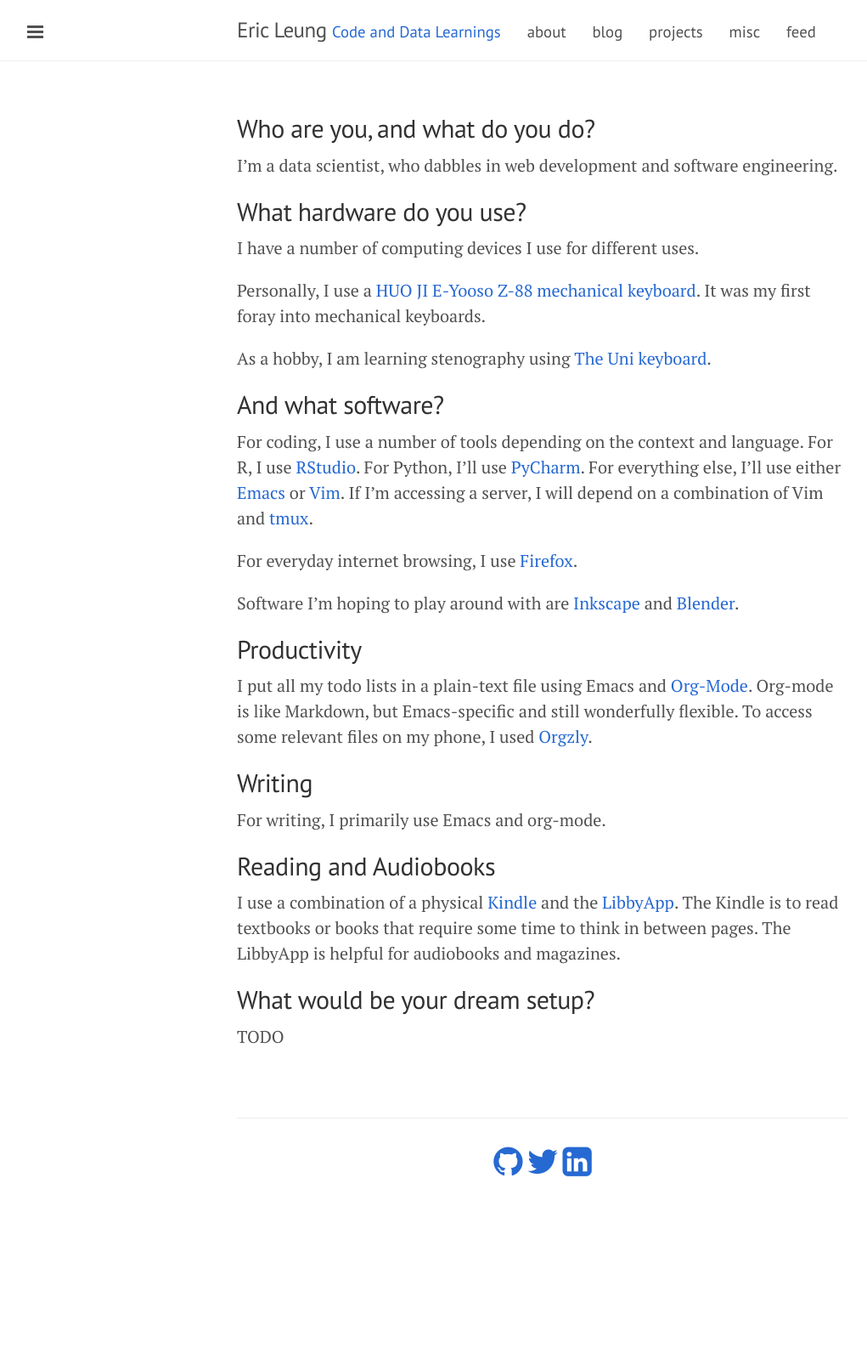
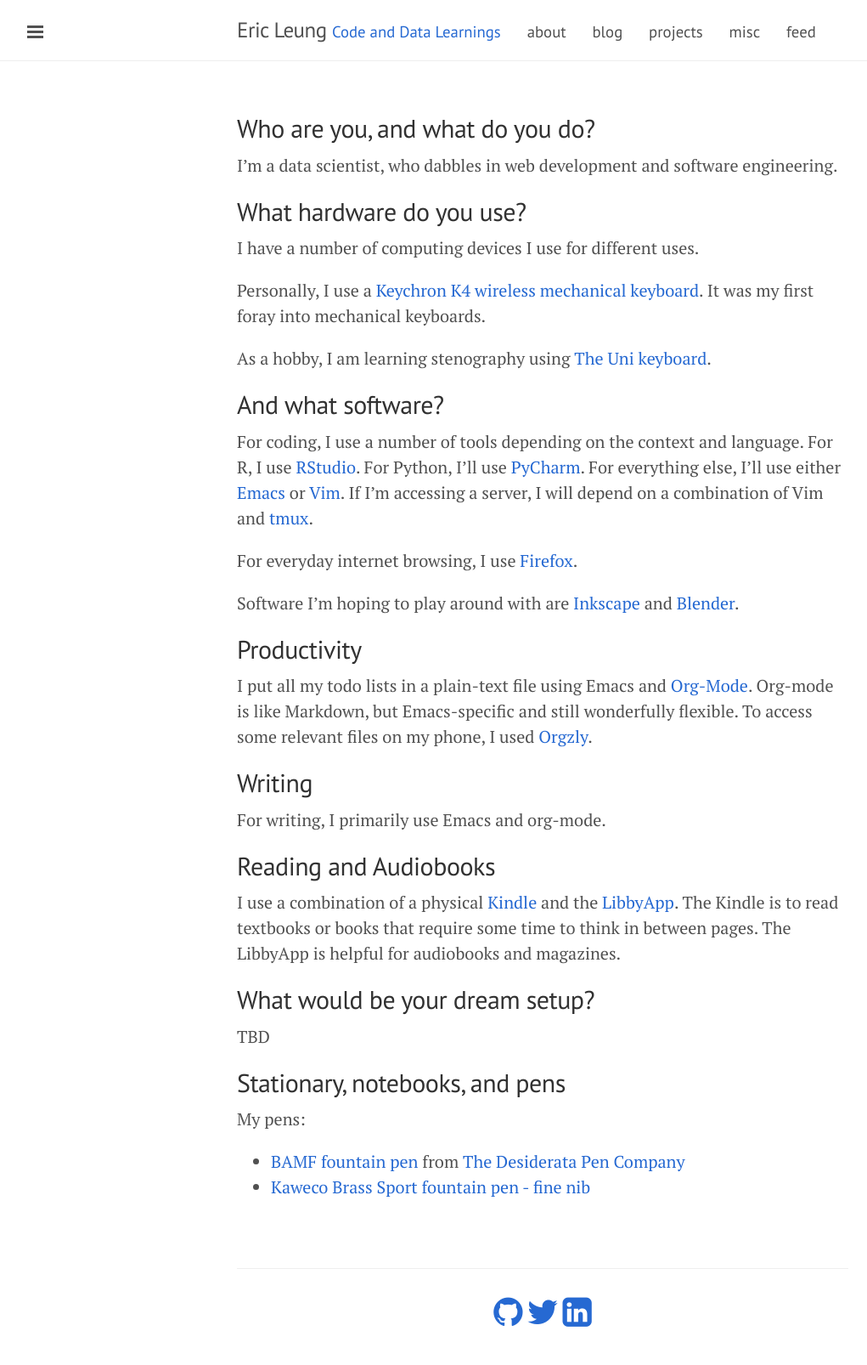
Before and after one commit to erictleung/erictleung.github.io, a Jekyll site: the page built from usesthis.md, in a window 1280 px wide. Shown: the whole page at 85% size, without its empty margins (1-1022 px from the left). Built offline with Jekyll 4.4.1, drawn with Linux system fonts in a browser that asks for light colours; nearby versions of some CDN libraries; before the commit the page ends 1429 px from its top, so only the background shows below that.

Commit message:
Update uses this list

```diff
--- a/usesthis.md
+++ b/usesthis.md
@@ -13,8 +13,7 @@
 
 I have a number of computing devices I use for different uses.
 
-Personally, I use a [HUO JI E-Yooso Z-88 mechanical
-keyboard](https://smile.amazon.com/gp/product/B01FXF7HFC/). It was my
+Personally, I use a [Keychron K4 wireless mechanical keyboard](https://www.keychron.com/collections/all-keyboards/products/keychron-k4-wireless-mechanical-keyboard-version-2#). It was my
 first foray into mechanical keyboards.
 
 As a hobby, I am learning stenography using [The Uni keyboard](https://stenokeyboards.com/products/the-uni).
@@ -22,7 +21,7 @@
 ## And what software?
 
 For coding, I use a number of tools depending on the context and language. For
-R, I use [RStudio](https://rstudio.com). For Python, I'll use [PyCharm](). For
+R, I use [RStudio](https://posit.co/downloads/). For Python, I'll use [PyCharm](https://www.jetbrains.com/pycharm/). For
 everything else, I'll use either [Emacs](https://www.gnu.org/software/emacs/)
 or [Vim](https://www.vim.org). If I'm accessing a server, I will depend on a
 combination of Vim and [tmux](https://github.com/tmux/tmux).
@@ -37,7 +36,7 @@
 I put all my todo lists in a plain-text file using Emacs and
 [Org-Mode](https://orgmode.org). Org-mode is like Markdown, but Emacs-specific
 and still wonderfully flexible. To access some relevant files on my phone, I
-used [Orgzly]().
+used [Orgzly](https://github.com/orgzly/orgzly-android).
 
 ## Writing
 
@@ -45,10 +44,19 @@
 
 ## Reading and Audiobooks
 
-I use a combination of a physical [Kindle]() and the [LibbyApp](). The Kindle
-is to read textbooks or books that require some time to think in between pages.
-The LibbyApp is helpful for audiobooks and magazines.
+I use a combination of a physical [Kindle]() and the
+[LibbyApp](https://libbyapp.com/). The Kindle is to read textbooks or books
+that require some time to think in between pages.  The LibbyApp is helpful for
+audiobooks and magazines.
 
 ## What would be your dream setup?
 
-TODO
+TBD
+
+## Stationary, notebooks, and pens
+
+My pens:
+
+- [BAMF fountain pen](https://www.desideratapens.com/pens/bamf) from
+[The Desiderata Pen Company](https://www.desideratapens.com/)
+- [Kaweco Brass Sport fountain pen - fine nib](https://www.jetpens.com/Kaweco-Brass-Sport-Fountain-Pens/ct/2462)
```
